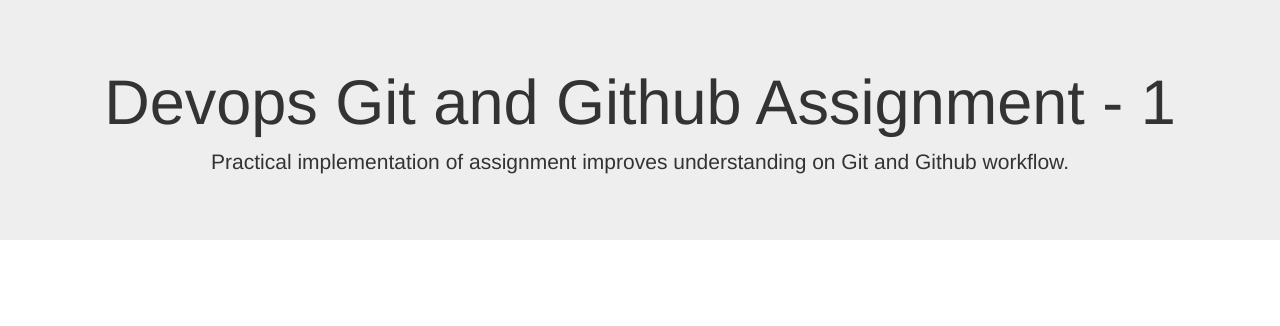
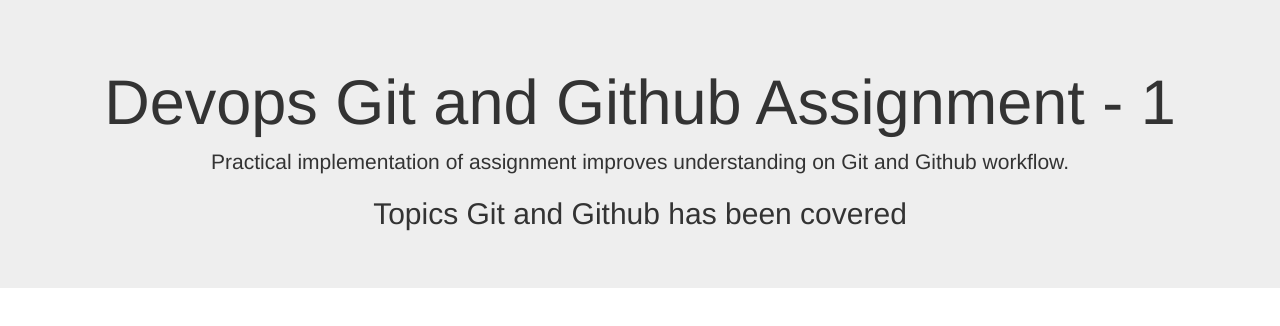
Before and after one commit to madhurbits/Devops-assignment-1, a plain HTML site: page index.html in a window 1280 px wide. Drawn offline with nearby package versions, Linux system fonts and the light colour scheme.

Commit message:
Topics statement added

```diff
--- a/index.html
+++ b/index.html
@@ -13,6 +13,7 @@
 <div class="jumbotron text-center">
   <h1>Devops Git and Github Assignment - 1</h1>
   <p>Practical implementation of assignment improves understanding on Git and Github workflow.</p>
+  <h2>Topics Git and Github has been covered</h2>
 </div>
 
 </body>
```
